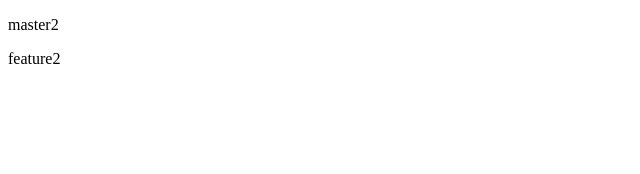
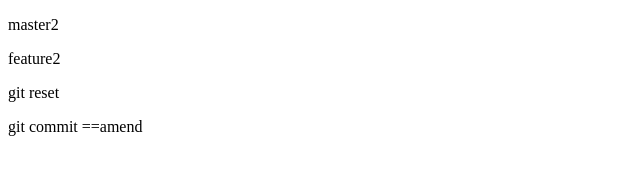
Before and after one commit to koudai-developer/git-test, a plain HTML site: page index.html in a window 1280 px wide. Shown: the whole page, without its empty margins (0-640 px from the left). Drawn offline with Linux system fonts and the light colour scheme.

Commit message:
--amendを追記

```diff
--- a/index.html
+++ b/index.html
@@ -8,5 +8,7 @@
 <body>
   <p>master2</p>
   <p>feature2</p>
+  <p>git reset</p>
+  <p>git commit ==amend</p>
 </body>
 </html>
```
